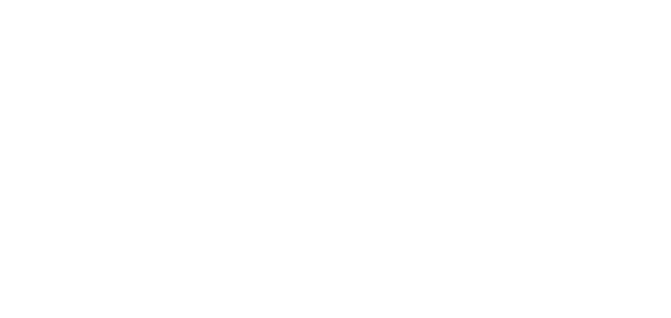
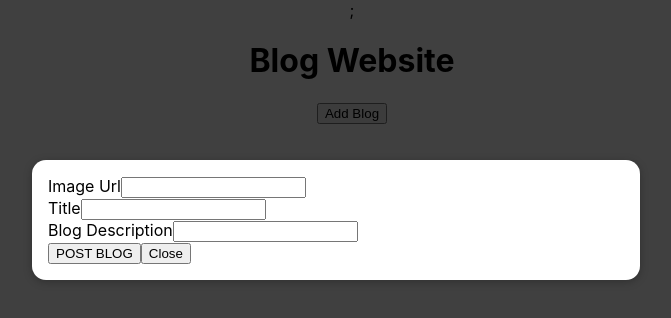
Before and after one commit to vandanacr538/blog-website, a React (Create React App) app: page / in a window 1280 px wide. Shown: the top 318 px of the page, without its empty margins (288-959 px from the left). Built offline with nearby package versions, Linux system fonts and the light colour scheme; the HTML template or start-up script is replaced by a standard one.

Commit message:
Added Blog Form

```diff
--- a/public/index.html
+++ b/public/index.html
@@ -28,6 +28,7 @@
   </head>
   <body>
     <noscript>You need to enable JavaScript to run this app.</noscript>
+    <div id="overlays"></div>
     <div id="root"></div>
     <!--
       This HTML file is a template.
--- a/src/App.js
+++ b/src/App.js
@@ -1,7 +1,9 @@
+import Blog from "./components/Blog/Blog";
 
 function App() {
   return (
     <div>
+      <Blog />
     </div>
   );
 }
--- /dev/null
+++ b/src/components/Blog/Blog.css
@@ -0,0 +1,3 @@
+.blog{
+    text-align: center;
+}
--- /dev/null
+++ b/src/components/Blog/Blog.js
@@ -0,0 +1,16 @@
+import React from "react";
+import "./Blog.css";
+import BlogForm from "../BlogForm/BlogForm";
+
+const Blog = () =>{
+
+    return(
+        <div className="blog">
+            <BlogForm />
+            <h1>Blog Website</h1>
+            <button>Add Blog</button>
+        </div>
+    )
+}
+
+export default Blog;
--- /dev/null
+++ b/src/components/BlogForm/BlogForm.js
@@ -0,0 +1,26 @@
+import Modal from "../UI/Modal";
+
+const BlogForm = () => {
+  return (
+    <Modal>
+      <form>
+        <div>
+          <label htmlFor="image-url">Image Url</label>
+          <input type="url" id="image-url"></input>
+        </div>
+        <div>
+          <label htmlFor="title">Title</label>
+          <input type="text" id="title"></input>
+        </div>
+        <div>
+          <label htmlFor="description">Blog Description</label>
+          <input type="text" id="description"></input>
+        </div>
+        <button type="submit">POST BLOG</button>
+        <button>Close</button>
+      </form>
+    </Modal>
+  );
+};
+
+export default BlogForm;
--- /dev/null
+++ b/src/components/UI/Modal.css
@@ -0,0 +1,39 @@
+.backdrop{
+    position: fixed;
+    top: 0;
+    left: 0;
+    width: 100%;
+    height: 100vh;
+    z-index: 20;
+    background-color: rgba(0, 0, 0, 0.75);
+}
+.modal {
+    position: fixed;
+    top: 20vh;
+    left: 5%;
+    width: 90%;
+    background-color: white;
+    padding: 1rem;
+    border-radius: 14px;
+    box-shadow: 0 2px 8px rgba(0, 0, 0, 0.25);
+    z-index: 30;
+    animation: slide-down 300ms ease-out forwards;
+}
+
+@media (min-width: 768px) {
+    .modal {
+      width: 45%;
+      left: calc(50% - 20rem);
+    }
+}
+
+@keyframes slide-down {
+    from {
+      opacity: 0;
+      transform: translateY(-3rem);
+    }
+    to {
+      opacity: 1;
+      transform: translateY(0);
+    }
+}
--- /dev/null
+++ b/src/components/UI/Modal.js
@@ -0,0 +1,31 @@
+import React from "react";
+import ReactDOM from "react-dom";
+import "./Modal.css";
+
+const Backdrop = () => {
+  return <div className="backdrop"></div>;
+};
+
+const ModalOverlay = (props) => {
+  return (
+    <div className="modal">
+      <div className="content">{props.children}</div>
+    </div>
+  );
+};
+
+const portalElement = document.getElementById("overlays");
+
+const Modal = (props) => {
+  return (
+    <React.Fragment>
+      {ReactDOM.createPortal(<Backdrop />, portalElement)};
+      {ReactDOM.createPortal(
+        <ModalOverlay>{props.children}</ModalOverlay>,
+        portalElement
+      )}
+    </React.Fragment>
+  );
+};
+
+export default Modal;
```
